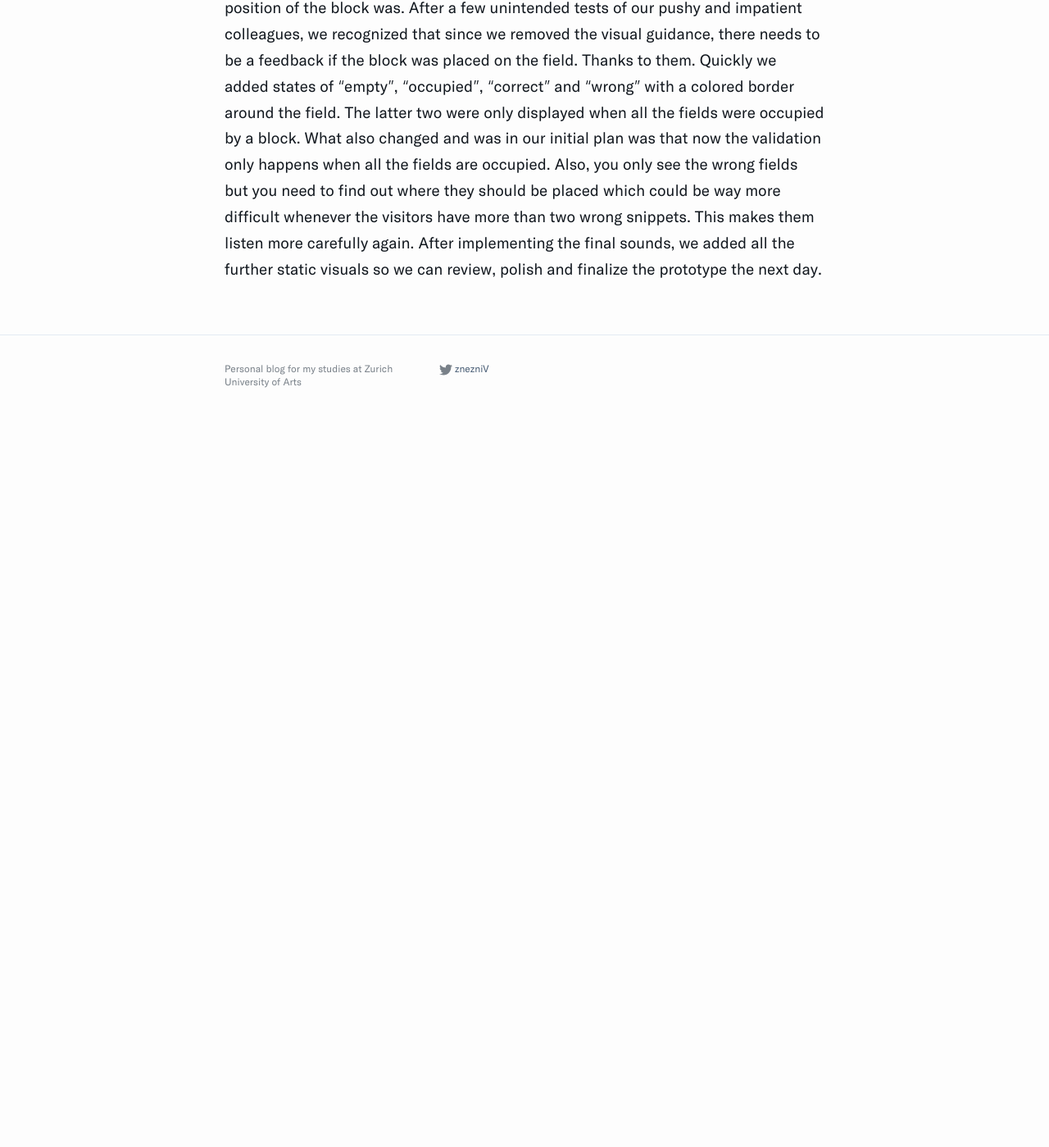
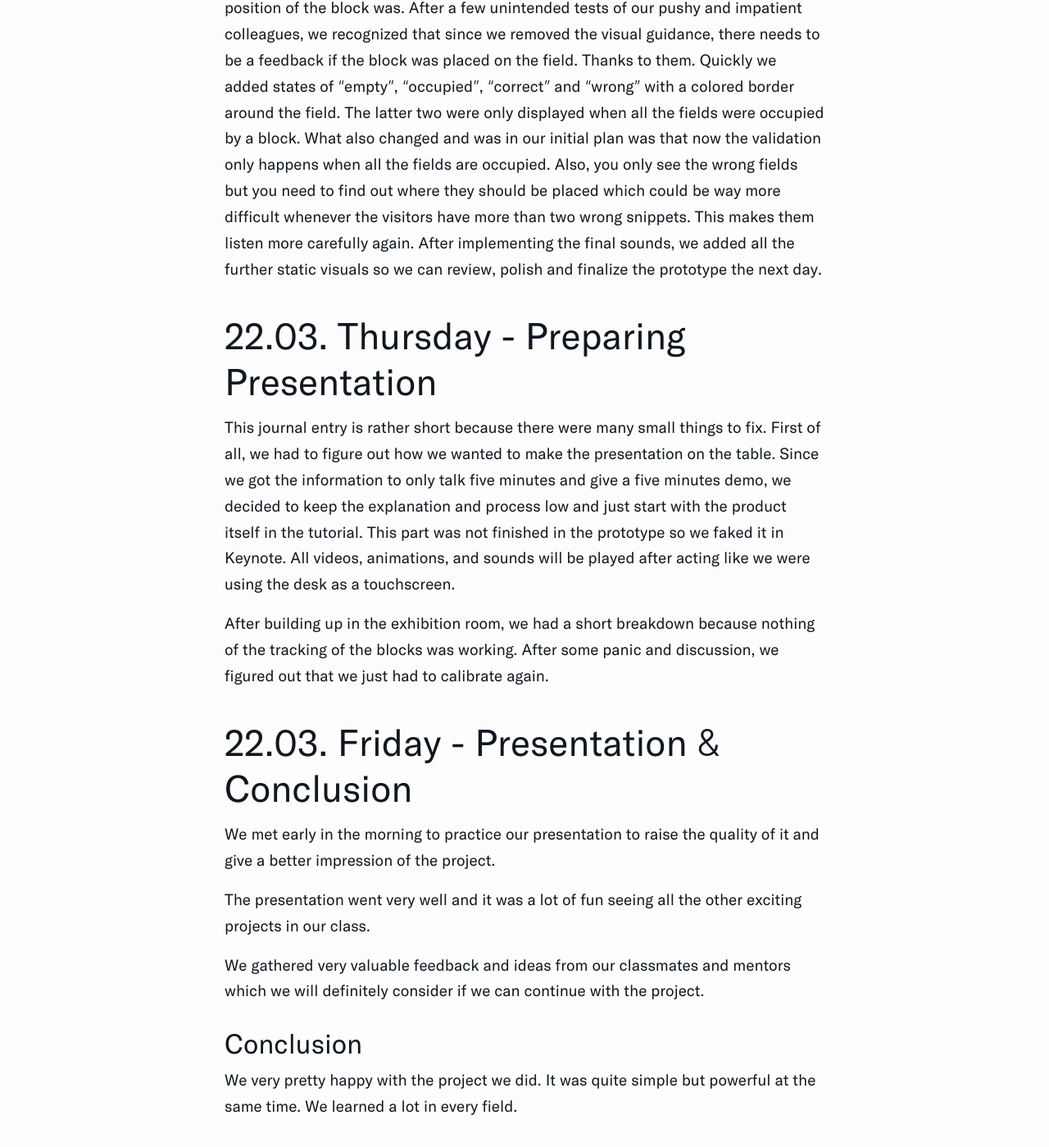
Before and after one commit to znezniV/znezniv.github.io, a Jekyll site: the page built from _posts/2018-02-21-Spatial-Interaction-Module.md, in a window 1280 px wide and 1400 px high, scrolled down 33064 px. Shown: the whole window at 82% size. Built offline with Jekyll 4.4.1, drawn with Linux system fonts in a browser that asks for light colours; before the commit the page ends 33601 px from its top, so only the background shows below that; some of the changed text lies outside the part shown.

Commit message:
new post

```diff
--- a/_posts/2018-02-21-Spatial-Interaction-Module.md
+++ b/_posts/2018-02-21-Spatial-Interaction-Module.md
@@ -257,3 +257,19 @@ Already yesterday, we recognized that the mapping of the blocks was not satisfyi
 
 After that, we reminded the collision detection of the field and the block. Later, we removed the projection of the block which helped us to identify were the recognized position of the block was. After a few unintended tests of our pushy and impatient colleagues, we recognized that since we removed the visual guidance, there needs to be a feedback if the block was placed on the field. Thanks to them! Quickly we added states of "empty", "occupied", "correct" and "wrong" with a colored border around the field. The latter two were only displayed when all the fields were occupied by a block. What also changed and was in our initial plan was that now the validation only happens when all the fields are occupied. Also, you only see the wrong fields but you need to find out where they should be placed which could be way more difficult whenever the visitors have more than two wrong snippets. This makes them listen more carefully again.
 After implementing the final sounds, we added all the further static visuals so we can review, polish and finalize the prototype the next day.
+
+## 22.03. Thursday - Preparing Presentation
+This journal entry is rather short because there were many small things to fix.
+First of all, we had to figure out how we wanted to make the presentation on the table. Since we got the information to only talk five minutes and give a five minutes demo, we decided to keep the explanation and process low and just start with the product itself in the tutorial. This part was not finished in the prototype so we faked it in Keynote. All videos, animations, and sounds will be played after acting like we were using the desk as a touchscreen.
+
+After building up in the exhibition room, we had a short breakdown because nothing of the tracking of the blocks was working. After some panic and discussion, we figured out that we just had to calibrate again.
+
+## 22.03. Friday - Presentation & Conclusion
+We met early in the morning to practice our presentation to raise the quality of it and give a better impression of the project.
+
+The presentation went very well and it was a lot of fun seeing all the other exciting projects in our class.
+
+We gathered very valuable feedback and ideas from our classmates and mentors which we will definitely consider if we can continue with the project.
+
+### Conclusion
+We very pretty happy with the project we did. It was quite simple but powerful at the same time. We learned a lot in every field.
```
